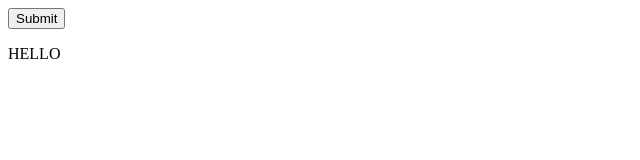
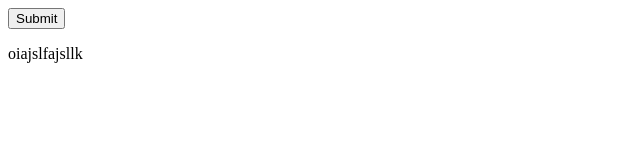
Before and after one commit to grandeto/git_started, a plain HTML site: page index.html in a window 1280 px wide. Shown: the full height of the page, 0-640 px from the left. Drawn offline with Linux system fonts and the light colour scheme.

Commit message:
feature/3 paragraph changed to skdsdfjjsdlfjl

```diff
--- a/index.html
+++ b/index.html
@@ -9,7 +9,7 @@
 
 <body class="new class">
     <button type="submit">Submit</button>
-    <p>HELLO</p>
+    <p>oiajslfajsllk</p>
 </body>
 
 </html>
```
